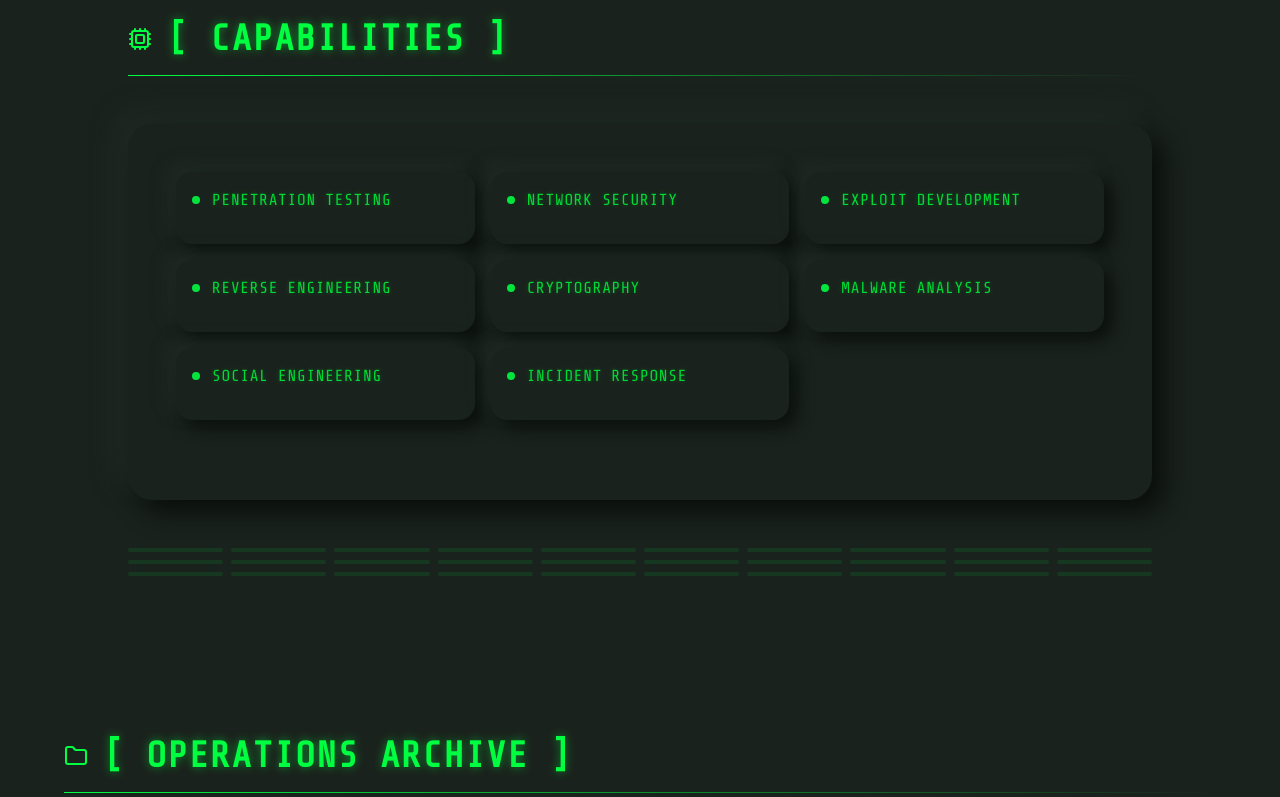
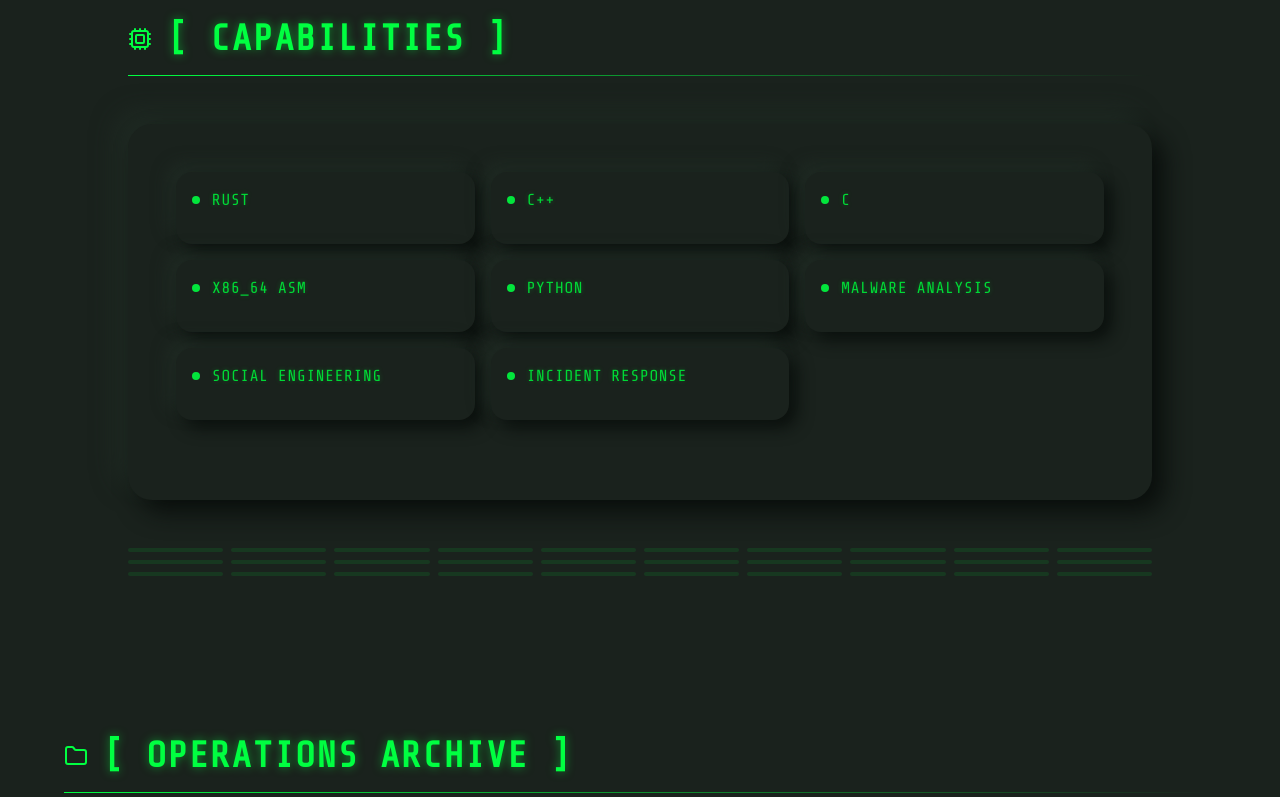
Before and after one commit to psypad/Folio, a React (Vite) app in the folder site/: page / in a window 1280 px wide. Shown: the part 1535-2332 px from the top of the page. Built offline with nearby package versions, Linux system fonts and the light colour scheme.

Commit message:
minor tweaks and changes

```diff
--- a/site/src/Pages/Portfolio.jsx
+++ b/site/src/Pages/Portfolio.jsx
@@ -13,11 +13,11 @@ export default function Portfolio() {
     title: "Ingeniarius Machinarum",
     about: "Elite security researcher specializing in vulnerability assessment, penetration testing, and defensive security strategies. Breaking systems to build them stronger.",
     skills: [
-      "PENETRATION TESTING",
-      "NETWORK SECURITY",
-      "EXPLOIT DEVELOPMENT",
-      "REVERSE ENGINEERING",
-      "CRYPTOGRAPHY",
+      "RUST",
+      "C++",
+      "C",
+      "X86_64 ASM",
+      "PYTHON",
       "MALWARE ANALYSIS",
       "SOCIAL ENGINEERING",
       "INCIDENT RESPONSE"
```
Also changed, not shown: 1 other file (tests, documents, lock files or other folders).
